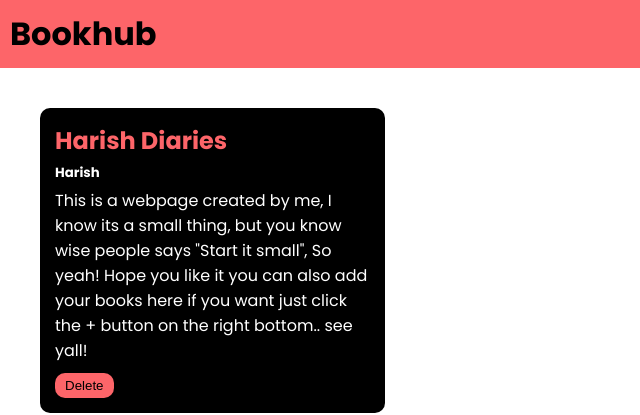
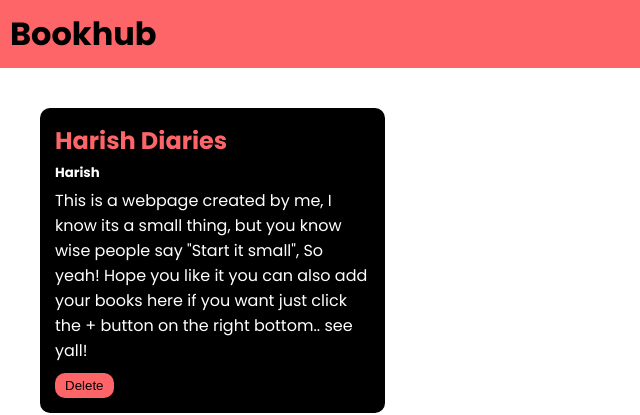
Before and after one commit to Harish-clever/Bookhub, a plain HTML site: page index.html in a window 1280 px wide. Shown: the top 415 px of the page, 0-640 px from the left. Drawn offline with Linux system fonts and the light colour scheme.

Commit message:
added modification in paragraph

```diff
--- a/index.html
+++ b/index.html
@@ -20,7 +20,7 @@
       <div class="book-container">
         <h2>Harish Diaries</h2>
         <h5>Harish</h5>
-        <p>This is a webpage created by me, I know its a small thing, but you know wise people says "Start it small", So yeah! Hope you like it you can also add your books here if you want just click the + button on the right bottom.. see yall! </p>
+        <p>This is a webpage created by me, I know its a small thing, but you know wise people say "Start it small", So yeah! Hope you like it you can also add your books here if you want just click the + button on the right bottom.. see yall! </p>
         <button onclick="delet(event);"> Delete</button>
       </div>
     </div>
```
